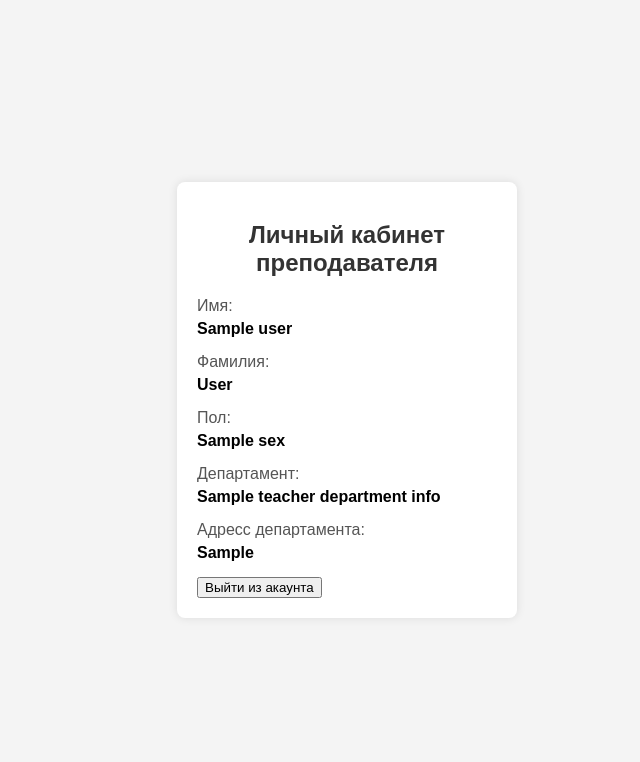
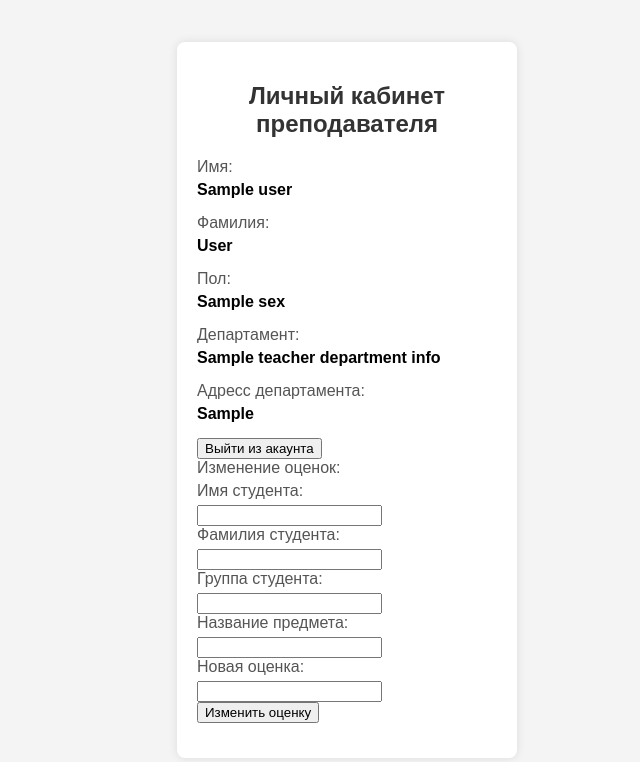
Before and after one commit to MarchAleksey/BaseData_KP, a Flask app: template pythonProject/templates/teacher.html in a window 1280 px wide. Shown: the top 762 px of the page, without its empty margins (293-933 px from the left). Run offline with Flask 3, Linux system fonts and the light colour scheme; the template is opened without the code that fills it: most values are stand-ins (such as "Sample title", 1, 10 or a date in 2020); some libraries are stand-ins or nearby versions.

Commit message:
teacher home ready

```diff
--- a/pythonProject/app.py
+++ b/pythonProject/app.py
@@ -1,6 +1,7 @@
 from flask import Flask, render_template, request, redirect, url_for, session
 import psycopg2
 from passlib.hash import bcrypt
+from flask import jsonify
 
 app = Flask(__name__)
 app.secret_key = 'your_secret_key'
@@ -223,6 +224,69 @@ def get_student_marks(login):
         finally:
             connection.close()
     return []
+@app.route('/teacher/change_marks', methods=['POST'])
+
+@app.route('/teacher/change_marks', methods=['POST'])
+def change_student_marks():
+    if 'user_data' in session:
+        # Получаем данные пользователя из сессии
+        user_data = session['user_data']
+        login = user_data['login']
+
+        # Проверяем, что пользователь - учитель
+        if get_user_role(login) == 'teacher':
+            # Получаем данные из формы
+            student_name = request.form.get('student_name')
+            student_surname = request.form.get('student_surname')
+            group_name = request.form.get('group_name')
+            subject_name = request.form.get('subject_name')
+            new_value = request.form.get('new_value')
+
+            connection = connect_to_db()
+            if connection:
+                try:
+                    with connection.cursor() as cursor:
+                        # Получаем id студента, id предмета и id учителя
+                        sql_student_id = """
+                            SELECT student.id_student
+                            FROM person
+                            JOIN student ON person.id_person = student.id_person
+                            JOIN "group" ON student.id_group = "group".id_group
+                            WHERE person.name = %s AND person.surname = %s AND "group"."name" = %s;
+                        """
+                        cursor.execute(sql_student_id, (student_name, student_surname, group_name))
+                        student_id = cursor.fetchone()[0]
+
+                        sql_subject_id = "SELECT id_subject FROM subject WHERE name = %s;"
+                        cursor.execute(sql_subject_id, (subject_name,))
+                        subject_id = cursor.fetchone()[0]
+
+                        sql_teacher_id = "SELECT id_teacher FROM teacher WHERE id_person = (SELECT id_person FROM person WHERE login = %s);"
+                        cursor.execute(sql_teacher_id, (login,))
+                        teacher_id = cursor.fetchone()[0]
+
+                        # Проверяем, что учитель ведет предмет, для которого изменяются оценки
+                        sql_check_teacher_subject = "SELECT id_subject FROM subject WHERE id_teacher = %s;"
+                        cursor.execute(sql_check_teacher_subject, (teacher_id,))
+                        teacher_subjects = cursor.fetchall()
+                        teacher_subject_ids = [subj[0] for subj in teacher_subjects]
+
+                        if subject_id in teacher_subject_ids:
+                            # Обновляем оценку
+                            sql_update_mark = "UPDATE mark SET value = %s WHERE id_student = %s AND id_subject = %s;"
+                            cursor.execute(sql_update_mark, (new_value, student_id, subject_id))
+
+                            connection.commit()
+                            return jsonify(success=True, message="Оценка успешно изменена")
+                        else:
+                            return jsonify(success=False, message="Учитель не ведет предмет с таким названием")
+                except Exception as error:
+                    print("Ошибка при изменении оценки", error)
+                finally:
+                    connection.close()
+
+    return jsonify(success=False, message="Не удалось изменить оценку")
+
 def verify_password(input_password, hashed_password):
     return bcrypt.verify(input_password, hashed_password)
 
--- a/pythonProject/templates/teacher.html
+++ b/pythonProject/templates/teacher.html
@@ -90,6 +90,54 @@
             <button type="submit">Выйти из акаунта</button>
         </div>
     </form>
+
+    <div class="info-group">
+    <label>Изменение оценок:</label>
+    <form id="changeMarksForm">
+        <div class="form-group">
+            <label for="studentName">Имя студента:</label>
+            <input type="text" id="studentName" name="student_name" required>
+        </div>
+        <div class="form-group">
+            <label for="studentSurname">Фамилия студента:</label>
+            <input type="text" id="studentSurname" name="student_surname" required>
+        </div>
+        <div class="form-group">
+            <label for="groupName">Группа студента:</label>
+            <input type="text" id="groupName" name="group_name" required>
+        </div>
+        <div class="form-group">
+            <label for="subjectName">Название предмета:</label>
+            <input type="text" id="subjectName" name="subject_name" required>
+        </div>
+        <div class="form-group">
+            <label for="newValue">Новая оценка:</label>
+            <input type="text" id="newValue" name="new_value" required>
+        </div>
+        <div class="form-group">
+            <button type="button" onclick="changeMarks()">Изменить оценку</button>
+        </div>
+    </form>
+</div>
+
+    <script>
+        function changeMarks() {
+            var form = document.getElementById("changeMarksForm");
+            var formData = new FormData(form);
+
+            fetch('/teacher/change_marks', {
+                method: 'POST',
+                body: formData
+            })
+            .then(response => response.json())
+            .then(data => {
+                alert(data.message);
+            })
+            .catch(error => {
+                console.error('Error:', error);
+            });
+        }
+    </script>
 </div>
 
 </body>
```
